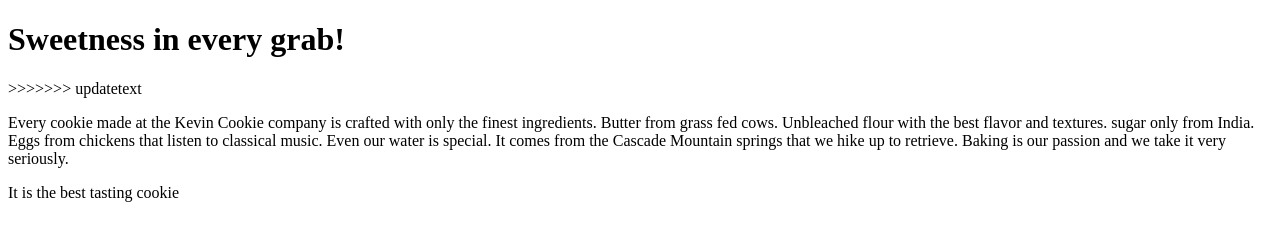
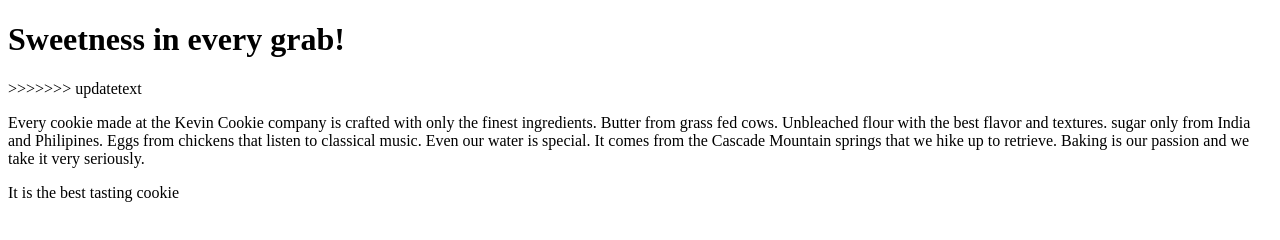
Before and after one commit to smgisore/Kevincookiecompany, a plain HTML site: page index.htm in a window 1280 px wide. Drawn offline with Linux system fonts and the light colour scheme.

Commit message:
Update index.htm

```diff
--- a/index.htm
+++ b/index.htm
@@ -7,7 +7,7 @@
 
 <h1>Sweetness in every grab!</h1>
 >>>>>>> updatetext
-<p>Every cookie made at the Kevin Cookie company is crafted with only the finest ingredients. Butter from grass fed cows. Unbleached flour with the best flavor and textures. sugar only from India. Eggs from chickens that listen to classical music. Even our water is special. It comes from the Cascade Mountain springs that we hike up to retrieve. Baking is our passion and we take it very seriously.</p>
+<p>Every cookie made at the Kevin Cookie company is crafted with only the finest ingredients. Butter from grass fed cows. Unbleached flour with the best flavor and textures. sugar only from India and Philipines. Eggs from chickens that listen to classical music. Even our water is special. It comes from the Cascade Mountain springs that we hike up to retrieve. Baking is our passion and we take it very seriously.</p>
 It is the best tasting cookie
 </body>
 </html>
```
